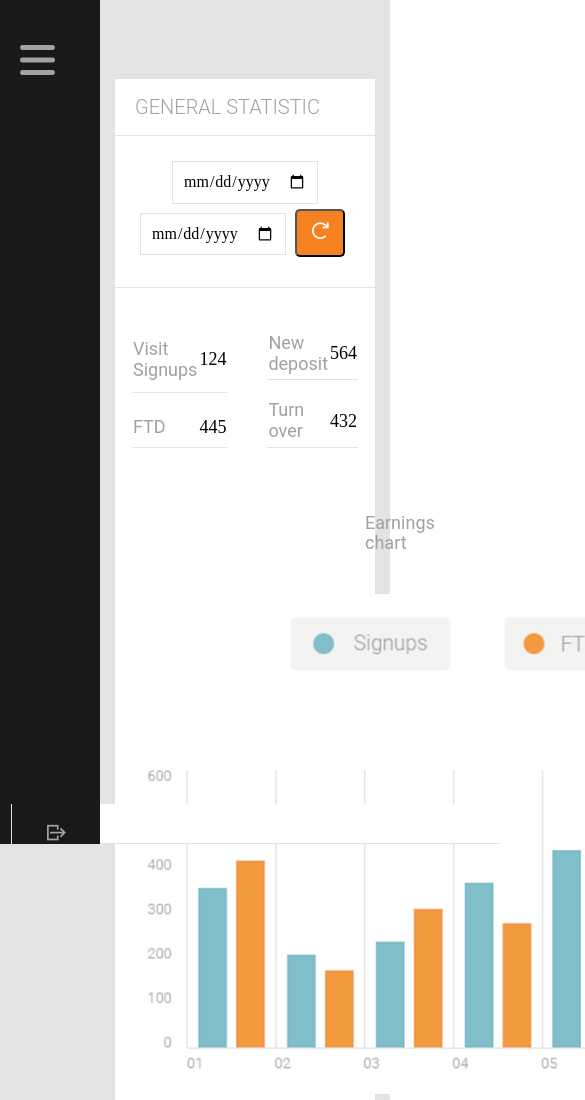
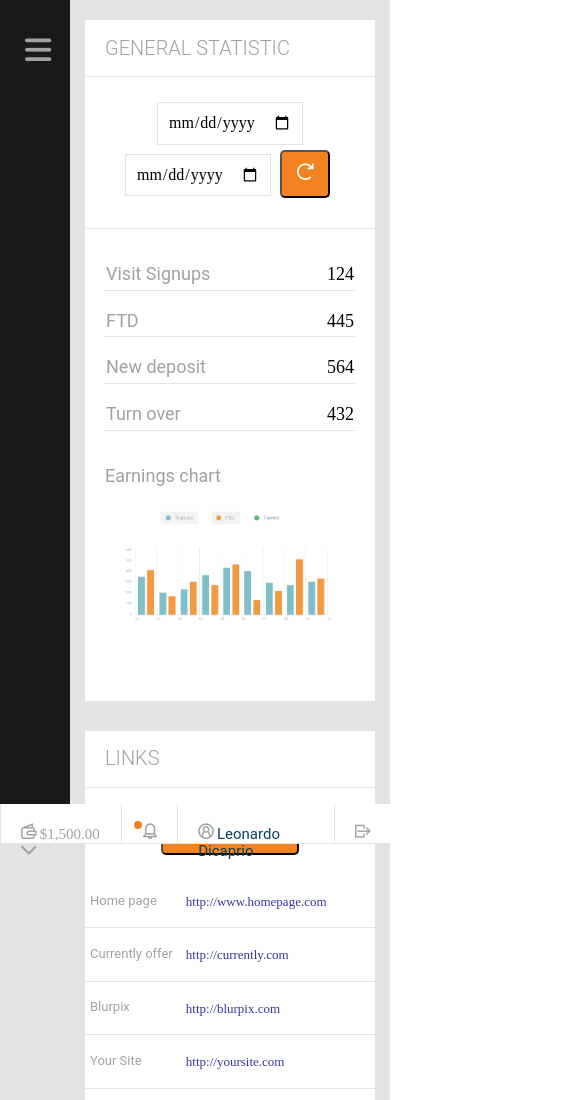
Before and after one commit to 88080888/solo-project-1, a website: page index.html in a window 390 px wide. Shown: the top 1100 px of the page, 585 px wide, since content can reach past the window. Drawn offline with nearby package versions, Linux system fonts and the light colour scheme.

Commit message:
add chaanges in media

```diff
--- a/index.html
+++ b/index.html
@@ -26,7 +26,7 @@
       <div class="sidebar">
         <div class="title">
           <h1 class="title-text">Just do it</h1>
-          <i class="fas fa-bars"></i>
+          <i class="fas fa-bars hamburger-btn"></i>
         </div>
 
         <div class="menu row">
@@ -257,5 +257,6 @@
         </div>
       </div>
     </div>
+    <script src="js/script.js"></script>
   </body>
 </html>
--- a/js/script.js
+++ b/js/script.js
@@ -0,0 +1,4 @@
+document.querySelector('.hamburger-btn').addEventListener('click', function(e) {
+  e.preventDefault();
+  document.querySelector('.sidebar').classList.toggle('sidebar-media-active');
+});
--- a/sass/_media.scss
+++ b/sass/_media.scss
@@ -1,10 +1,15 @@
 @media (max-width: 700px) {
   .sidebar {
-    max-width: 100px;
+    max-width: 70px;
 
   }
   .title-text {
     display: none;
+  }
+
+  .hamburger-btn {
+    font-size: 30px;
+    padding: 35px 5px;
   }
 
   .menu {
@@ -19,15 +24,87 @@
     bottom: 0;
     height: 40px;
     width: 100%;
-    z-index: 999;
-    background: $page-color;
+    padding-right: 0px;
+    font-size: 15px;
+    left: 0;
   }
 
   .main-container {
-    padding-left:100px;
+    padding-left: 70px;
+  }
+
+  .general {
+    margin-top: 20px;;
   }
 
   .chart img {
-    max-height: 100px;
+    max-height: 120px;
+  }
+
+  .table-wrapper {
+    flex-direction: column;
+    margin: 15px 0px;
+  }
+
+  .table-links {
+    width: 100%;
+  }
+
+  .table-general {
+    width:100%;
+    padding: 0 20px;
+  }
+
+  .title-chart {
+    padding: 20px;
+  }
+
+  .link a {
+    font-size: 13px;
+  }
+
+  .table-data-links {
+    font-size: 13px;
+    padding: 5px 5px;
+  }
+
+  td.icon {
+    display: flex;
+    flex-direction: row;
+  }
+
+  .icons {
+    padding: 15px 0;
+  }
+
+  .sidebar-media-active {
+    display: flex;
+    max-width: 200px;
+    flex-direction: column;
+
+    .title {
+      display: flex;
+
+      .title-text {
+        display: inline;
+        padding: 15px 0;
+        font-size: 27px;
+      }
+
+      .hamburger-btn {
+        padding: 35px 5px;
+      }
+    }
+
+    .menu {
+      display: flex;
+      .menu-list {
+        .item-menu {
+          width: 200px;
+          font-size: 15px;
+        }
+      }
+
+    }
   }
 }
--- a/sass/style.scss
+++ b/sass/style.scss
@@ -2,7 +2,7 @@
 @import "mixins";
 @import "normalize";
 @import "layout";
-@import "media";
+
 
 
 /* Components */
@@ -27,4 +27,6 @@
 
 /* Pages / Views */
 @import "pages/general.scss";
-@import "pages/links.scss"
+@import "pages/links.scss";
+
+@import "media.scss";
```
Also changed, not shown: css/style.css, 1 other file.
